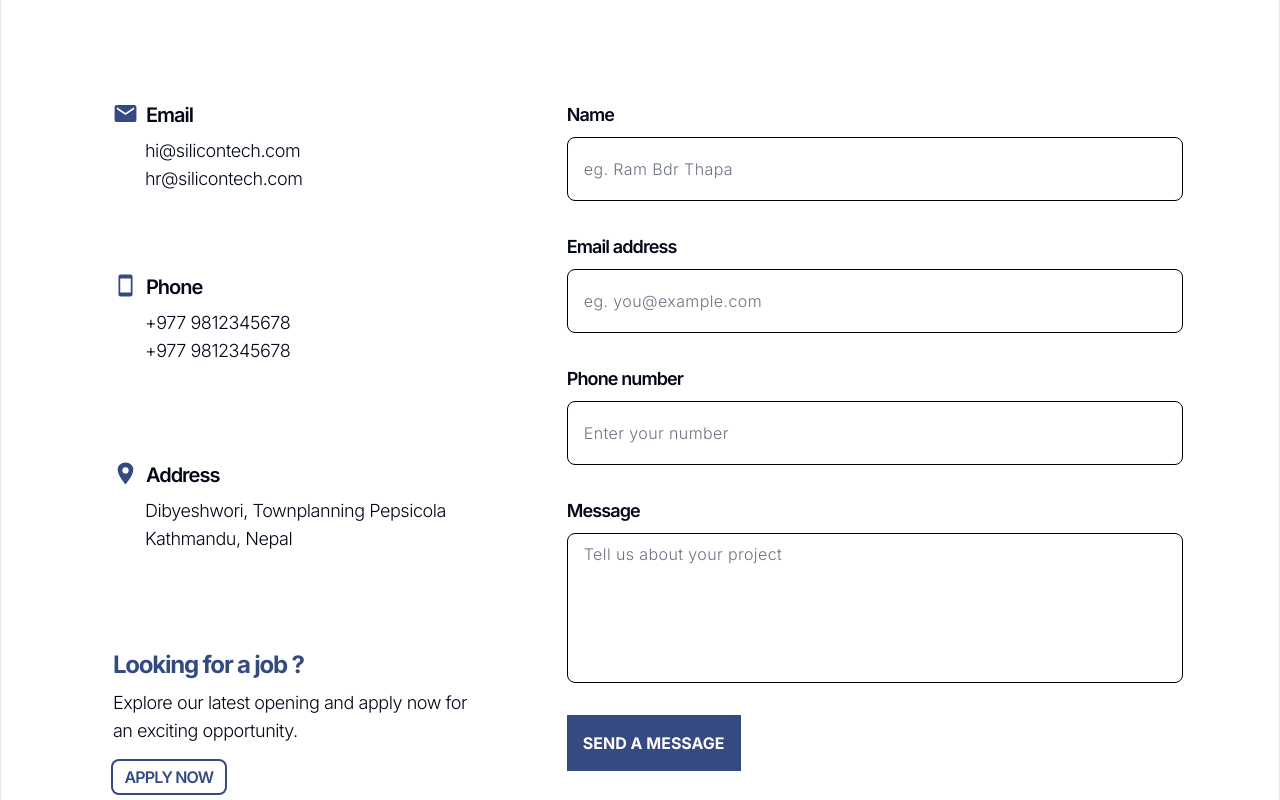
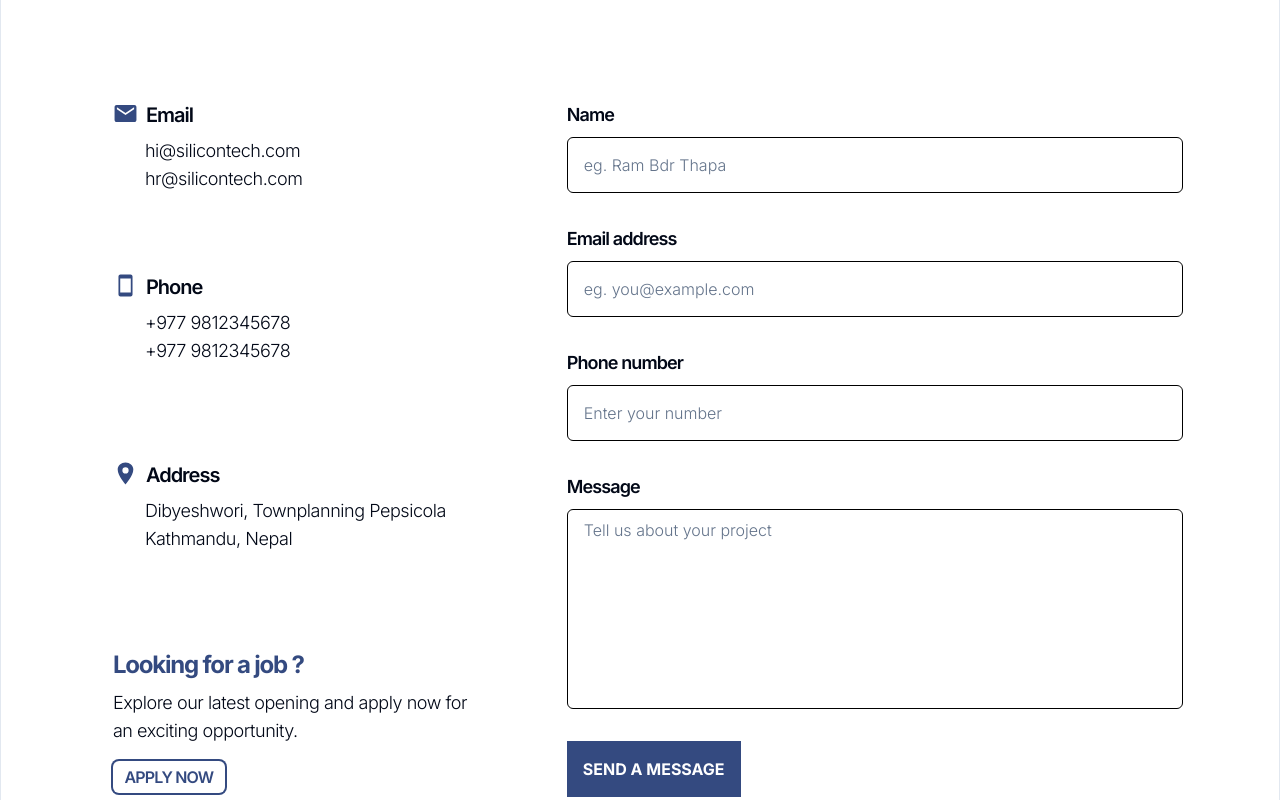
Before and after one commit to Ojaspj/software-company-web-template, a Next.js app: page /contact in a window 1280 px wide. Shown: the part 700-1500 px from the top of the page. Built offline with nearby package versions, Linux system fonts and the light colour scheme.

Commit message:
fix: contact form input borders

```diff
--- a/app/contact/page.tsx
+++ b/app/contact/page.tsx
@@ -19,7 +19,6 @@ import { Input } from "@/components/ui/input";
 import React from "react";
 import { useForm } from "react-hook-form";
 import * as z from "zod";
-import { Separator } from "@/components/ui/separator";
 import Link from "next/link";
 
 const formSchema = z.object({
@@ -178,7 +177,7 @@ export default function Contact() {
                       <FormLabel>Phone number</FormLabel>
                       <FormControl>
                         <Input
-                          className="custom-number-input"
+                          className="custom-number-input "
                           type="number"
                           placeholder="Enter your number"
                           min={0}
--- a/components/ui/input.tsx
+++ b/components/ui/input.tsx
@@ -11,7 +11,7 @@ const Input = React.forwardRef<HTMLInputElement, InputProps>(
       <input
         type={type}
         className={cn(
-          "flex h-16 w-80 md:w-full rounded-lg border  border-black bg-background px-4 py-2 text-md font-light tracking-wide text-black   file:border-0 file:bg-transparent file:text-sm file:font-medium placeholder:text-gray-500 placeholder:font-light placeholder:tracking-wide  focus-visible:border-[#344A80] disabled:cursor-not-allowed disabled:opacity-50",
+          "flex h-14 w-[325px] md:w-full rounded-md border border-black  bg-background px-4 py-2 text-md font-light  file:border-0 file:bg-transparent file:text-sm file:font-medium placeholder:text-muted-foreground placeholder:font-light focus-visible:outline-none focus-visible:border-2 focus-visible:border-border focus-visible:border-[#344A80] disabled:cursor-not-allowed disabled:opacity-50",
           className
         )}
         ref={ref}
--- a/components/ui/textarea.tsx
+++ b/components/ui/textarea.tsx
@@ -10,7 +10,7 @@ const Textarea = React.forwardRef<HTMLTextAreaElement, TextareaProps>(
     return (
       <textarea
         className={cn(
-          "flex min-h-[150px] w-80 md:w-full rounded-lg border border-black bg-background px-4 py-2 text-md font-light tracking-wide text-black   placeholder:text-gray-500 placeholder:font-light placeholder:tracking-wide   focus-visible:border-[#344A80]  disabled:cursor-not-allowed disabled:opacity-50",
+          "flex min-h-[200px] w-[325px] md:w-full rounded-md border border-black bg-background px-4 py-2 text-md font-light ring-offset-background placeholder:text-muted-foreground placeholder:font-light focus-visible:outline-none focus-visible:border-2 focus-visible:border-border focus-visible:border-[#344A80] disabled:cursor-not-allowed disabled:opacity-50",
           className
         )}
         ref={ref}
```
